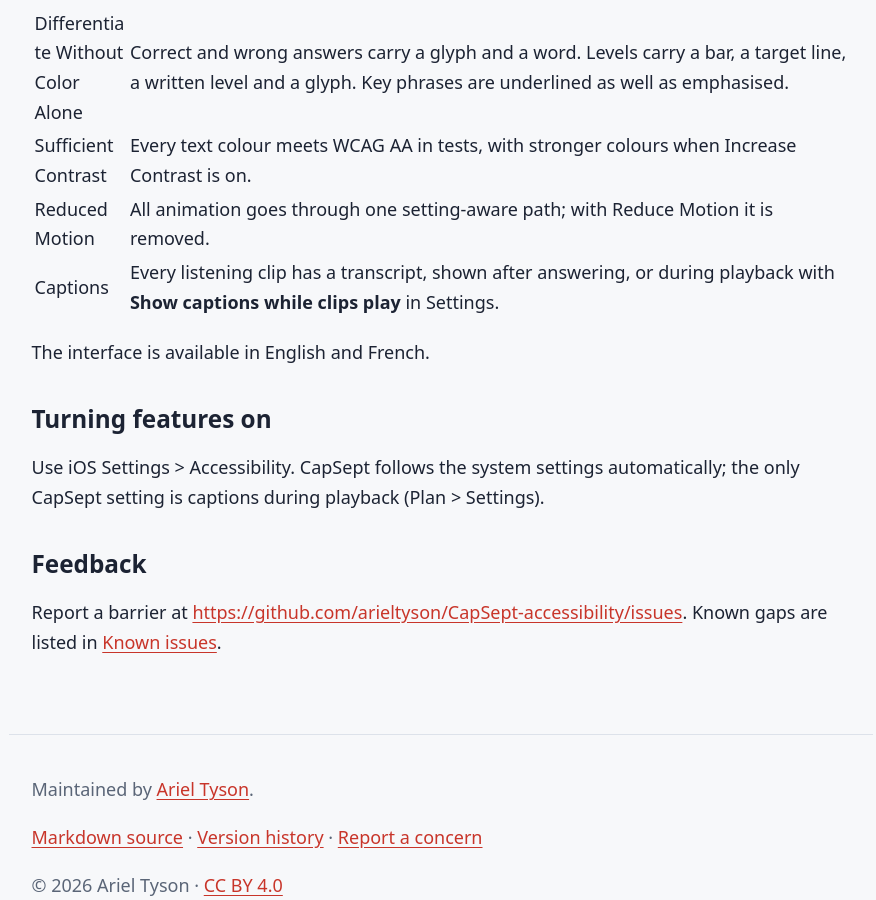
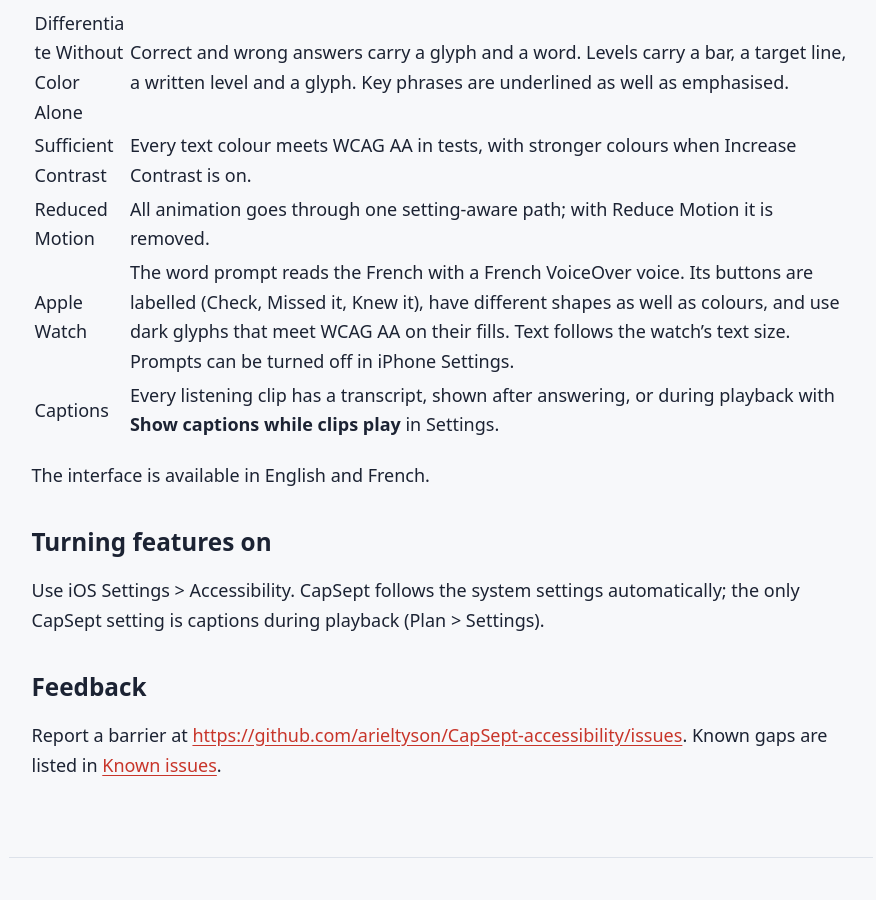
Before and after one commit to arieltyson/CapSept-accessibility, a Jekyll site: the page built from index.md, in a window 1280 px wide and 900 px high, scrolled down 892 px. Shown: the whole window, without its empty margins (199-1075 px from the left). Built offline with Jekyll 4.4.1, drawn with Linux system fonts in a browser that asks for light colours.

Commit message:
docs: Cover the Apple Watch word prompt

```diff
--- a/ACCESSIBILITY_STATEMENT.md
+++ b/ACCESSIBILITY_STATEMENT.md
@@ -16,6 +16,7 @@ older learners who use larger text. Accessibility is checked before each release
 | Differentiate Without Color Alone | Correct and wrong answers carry a glyph and a word. Levels carry a bar, a target line, a written level and a glyph. Key phrases are underlined as well as emphasised. |
 | Sufficient Contrast | Every text colour meets WCAG AA in tests, with stronger colours when Increase Contrast is on. |
 | Reduced Motion | All animation goes through one setting-aware path; with Reduce Motion it is removed. |
+| Apple Watch | The word prompt reads the French with a French VoiceOver voice. Its buttons are labelled (Check, Missed it, Knew it), have different shapes as well as colours, and use dark glyphs that meet WCAG AA on their fills. Text follows the watch's text size. Prompts can be turned off in iPhone Settings. |
 | Captions | Every listening clip has a transcript, shown after answering, or during playback with **Show captions while clips play** in Settings. |
 
 The interface is available in English and French.
```
